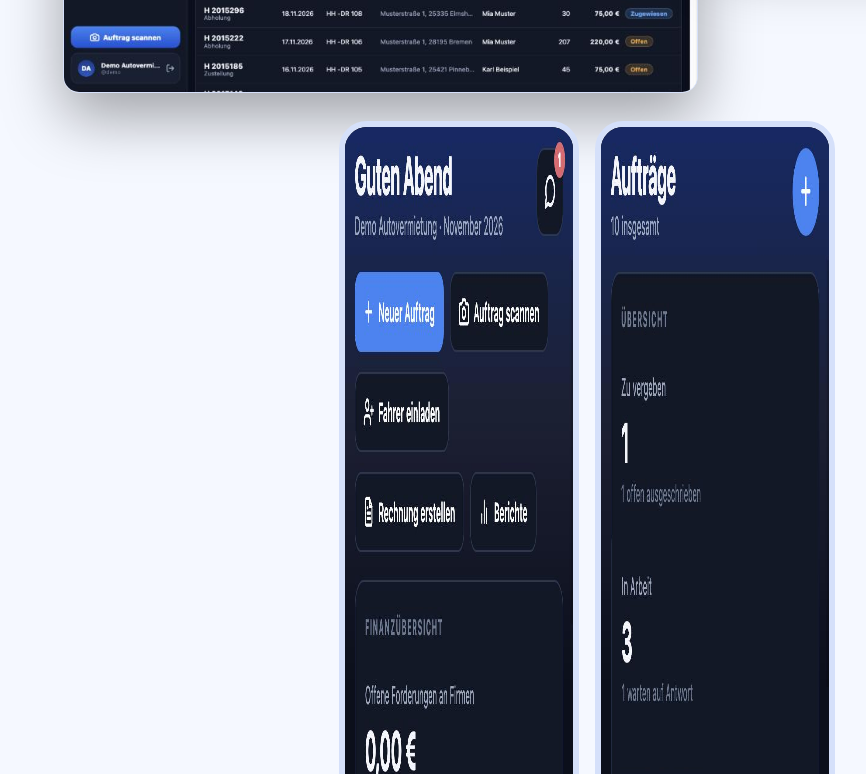
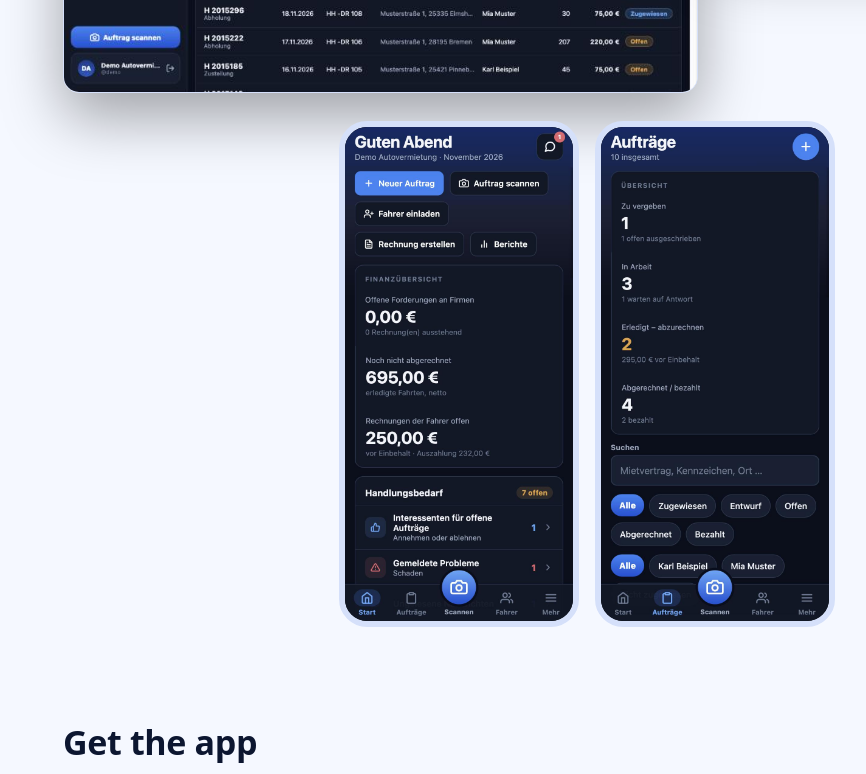
Before and after one commit to romal10/drive-operations-site, a plain HTML site: page index.html in a window 1280 px wide. Shown: the part 1480-2254 px from the top of the page, without its empty margins (53-919 px from the left). Drawn offline with Linux system fonts and the light colour scheme.

Commit message:
Fix stretched phone screenshots

```diff
--- a/index.html
+++ b/index.html
@@ -46,7 +46,8 @@
   .shots .stack { display:grid; gap:16px; }
   .phones { display:flex; gap:16px; justify-content:center; flex-wrap:wrap; }
   .phone { width:min(240px,44%); border:6px solid var(--line); border-radius:28px; overflow:hidden; background:#000; }
-  .phone img { display:block; width:100%; }
+  .phone img { display:block; width:100%; height:auto; aspect-ratio:750 / 1624; object-fit:cover; }
+  img { max-width:100%; height:auto; }
   .dl { display:grid; grid-template-columns:repeat(2,1fr); gap:16px; }
   .dl .card ol { margin:10px 0 0; padding-left:20px; color:var(--muted); font-size:15px; }
   .tag { display:inline-block; font-size:12px; padding:2px 10px; border-radius:999px; border:1px solid var(--line); color:var(--ok); margin-left:8px; vertical-align:middle; }
```
